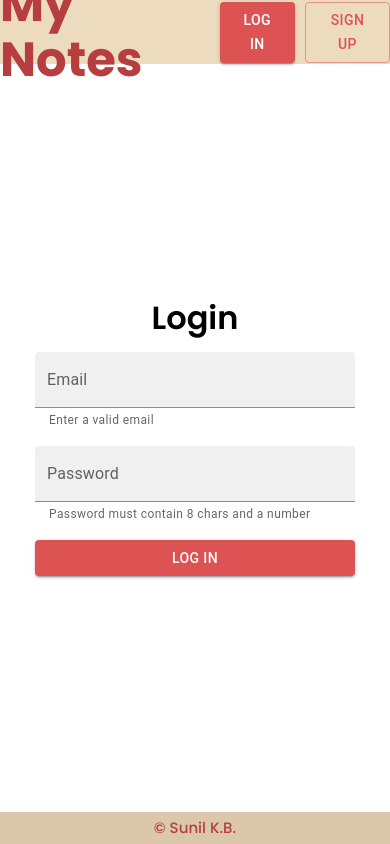
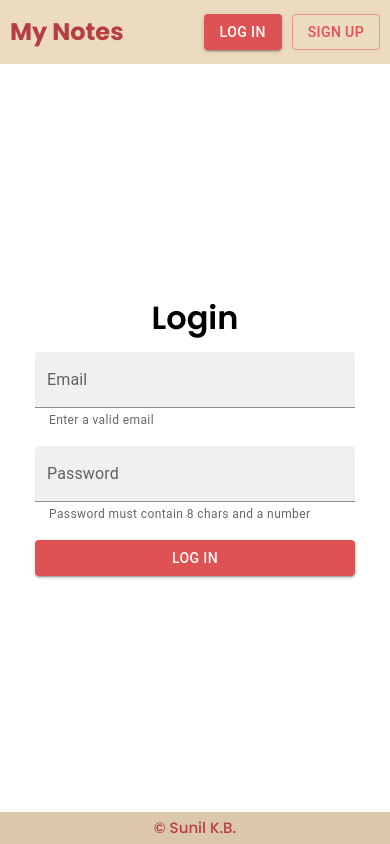
Before and after one commit to sunilk4u/notes-app-mern, a React (Create React App) app in the folder client/: page / in a window 390 px wide. Built offline with nearby package versions, Linux system fonts and the light colour scheme.

Commit message:
add header styles for small screens

```diff
--- a/client/src/components/Header/style.css
+++ b/client/src/components/Header/style.css
@@ -12,7 +12,16 @@
   align-items: center;
   justify-content: space-between;
 }
-.auth_buttons{
-    display: flex;
-    gap: 10px;
+.auth_buttons {
+  display: flex;
+  gap: 10px;
 }
+
+@media only screen and (max-width: 600px) {
+  .header_logo {
+    font-size: 1.5rem;
+  }
+  .header.container > * {
+    margin: 10px;
+  }
+}
```
